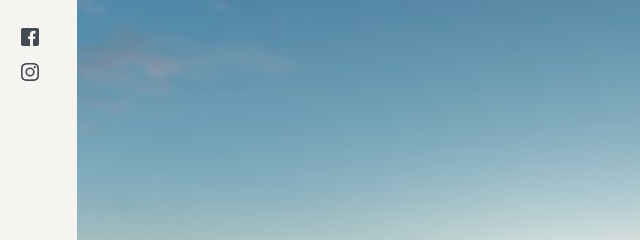
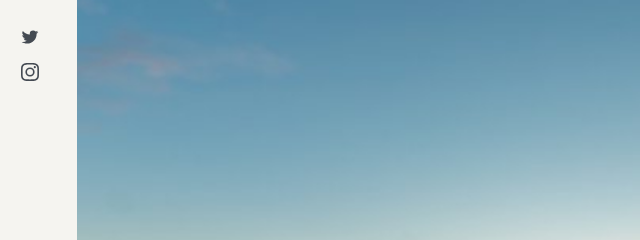
Before and after one commit to Chramberry/Chramberry.github.io, a plain HTML site: page destinations.html in a window 1280 px wide. Shown: the top 240 px of the page, 0-640 px from the left. Drawn offline with nearby package versions, Linux system fonts and the light colour scheme.

Commit message:
Update destinations.html

```diff
--- a/destinations.html
+++ b/destinations.html
@@ -41,7 +41,7 @@
                         <div class="grid-column span-half align--right">
                             <!-- Mobile social links -->
                             <ul class="mobile-social-links list--inline">
-                                <li class="mr1"><a class="link link--default" href="https://twitter.com/WanderingWaleys"><img class="icon" src="/img/facebook.svg" alt="Facebook"></a></li>
+                                <li class="mr1"><a class="link link--default" href="https://twitter.com/WanderingWaleys"><img class="icon" src="/img/twitter.svg" alt="Twitter"></a></li>
                                 <li class="mr1"><a class="link link--default" href="https://www.instagram.com/wanderingwaleys/"><img class="icon" src="/img/instagram.svg" alt="Instagram"></a></li>
                             </ul>
                         </div>
@@ -54,7 +54,7 @@
             <h1 class="hide-on-mobile logo-container absolute block full-width align--center"><img class="logo--desktop" src="/img/desktop-logo.svg" alt="Wandering Waleys" title="Wandering Waleys"></h1>
             <!-- Social links -->
             <ul class="pt1 no-bullets align--center hide-on-mobile">
-                <li class="mr1"><a class="link link--default" href="https://twitter.com/WanderingWaleys"><img class="icon" src="/img/facebook.svg" alt="Facebook"></a></li>
+                <li class="mr1"><a class="link link--default" href="https://twitter.com/WanderingWaleys"><img class="icon" src="/img/twitter.svg" alt="Twitter"></a></li>
                 <li class="mr1"><a class="link link--default" href="https://www.instagram.com/wanderingwaleys/"><img class="icon" src="/img/instagram.svg" alt="Instagram"></a></li>
             </ul>
 
```
